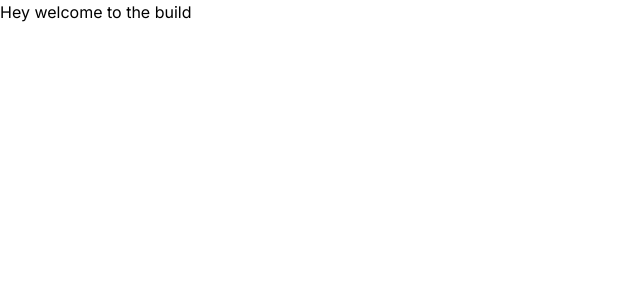
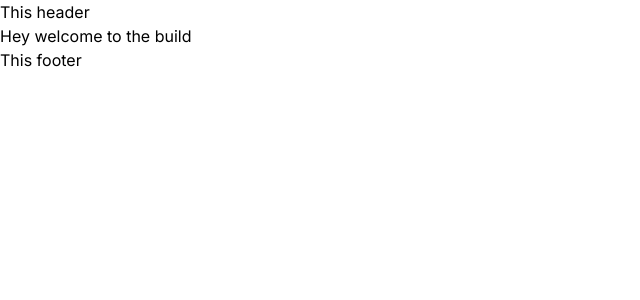
Before and after one commit to cs60apa/beta-docs, a Next.js app: page / in a window 1280 px wide. Shown: the top 300 px of the page, without its empty margins (0-640 px from the left). Built offline with nearby package versions, Linux system fonts and the light colour scheme.

Commit message:
setups done

```diff
--- /dev/null
+++ b/src/app/components/Footer.jsx
@@ -0,0 +1,11 @@
+import React from 'react'
+
+function Footer() {
+  return (
+    <div>
+      This footer
+    </div>
+  )
+}
+
+export default Footer
--- /dev/null
+++ b/src/app/components/Header.jsx
@@ -0,0 +1,11 @@
+import React from 'react'
+
+function Header() {
+  return (
+    <div>
+      This header
+    </div>
+  )
+}
+
+export default Header
--- a/src/app/layout.js
+++ b/src/app/layout.js
@@ -1,17 +1,23 @@
-import './globals.css'
-import { Inter } from 'next/font/google'
+import Footer from "./components/Footer";
+import Header from "./components/Header";
+import "./globals.css";
+import { Inter } from "next/font/google";
 
-const inter = Inter({ subsets: ['latin'] })
+const inter = Inter({ subsets: ["latin"] });
 
 export const metadata = {
-  title: 'Create Next App',
-  description: 'Generated by create next app',
-}
+  title: "Create Next App",
+  description: "Generated by create next app",
+};
 
 export default function RootLayout({ children }) {
   return (
     <html lang="en">
-      <body className={inter.className}>{children}</body>
+      <body className={inter.className}>
+        <Header />
+        {children}
+        <Footer />
+      </body>
     </html>
-  )
+  );
 }
```
